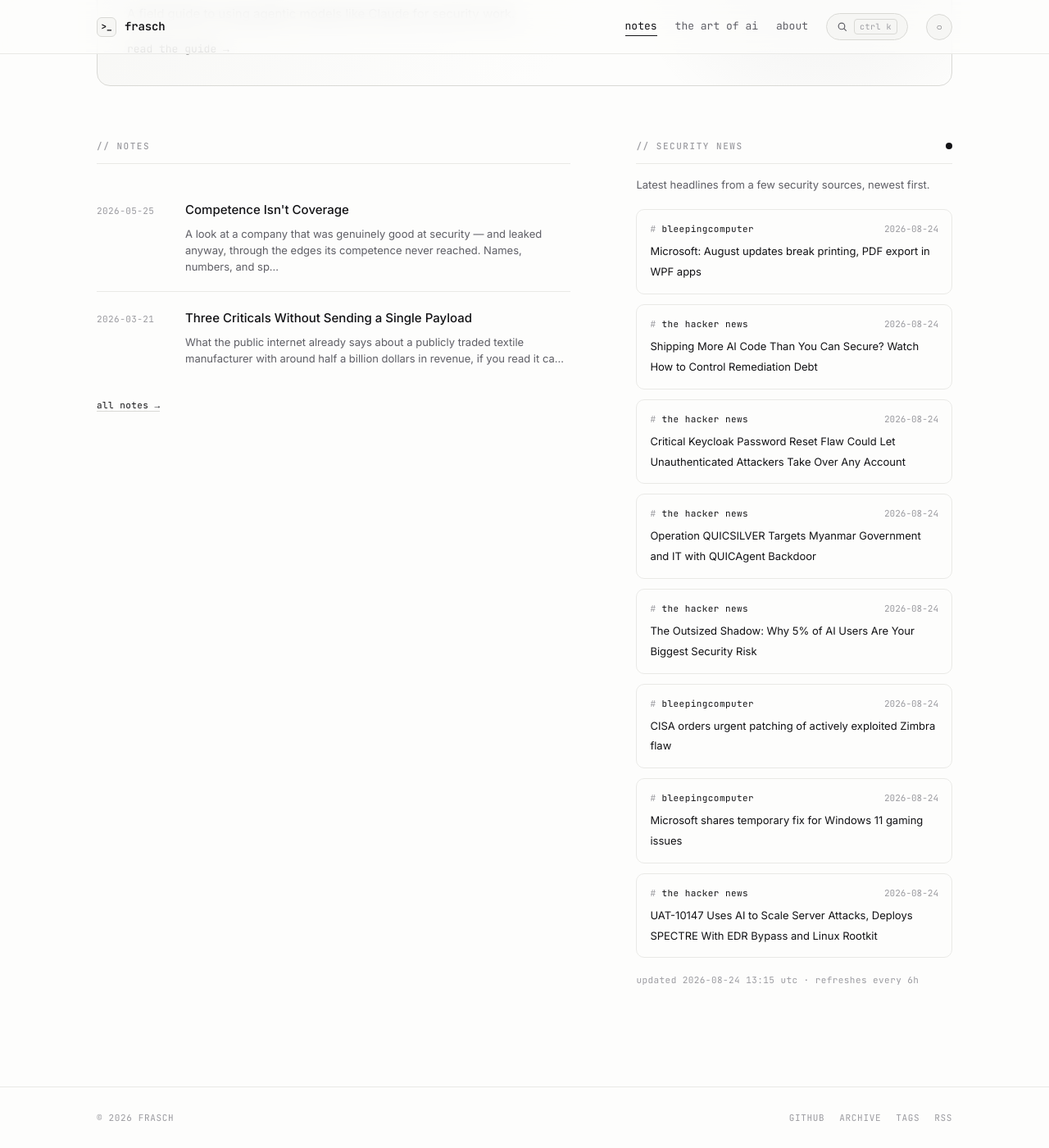
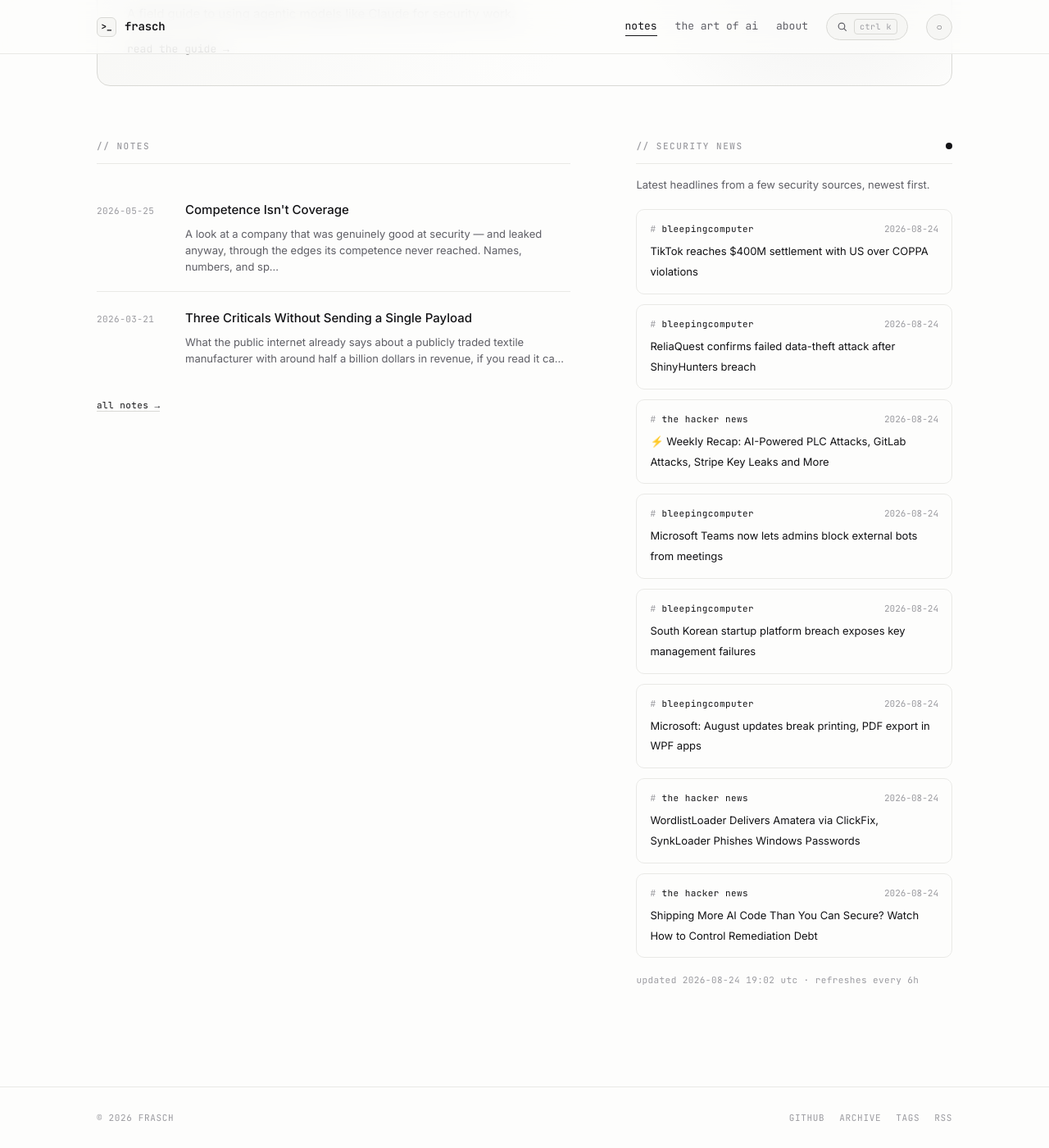
Before and after one commit to whoisfrasch/frasch, a Jekyll site: the page built from index.html, in a window 1280 px wide and 1400 px high, scrolled down 615 px. Shown: the whole window at 82% size. Built offline with Jekyll 4.4.1, drawn with Linux system fonts in a browser that asks for light colours.

Commit message:
Refresh security news feed

```diff
--- a/_data/news.json
+++ b/_data/news.json
@@ -1,6 +1,36 @@
 {
-  "updated": "2026-08-24T13:15:16Z",
+  "updated": "2026-08-24T19:02:22Z",
   "items": [
+    {
+      "source": "bleepingcomputer",
+      "title": "TikTok reaches $400M settlement with US over COPPA violations",
+      "link": "https://www.bleepingcomputer.com/news/legal/tiktok-reaches-400m-settlement-with-us-over-coppa-violations/",
+      "date": "2026-08-24T17:56:24Z"
+    },
+    {
+      "source": "bleepingcomputer",
+      "title": "ReliaQuest confirms failed data-theft attack after ShinyHunters breach",
+      "link": "https://www.bleepingcomputer.com/news/security/reliaquest-confirms-failed-data-theft-attack-after-shinyhunters-breach/",
+      "date": "2026-08-24T15:17:16Z"
+    },
+    {
+      "source": "the hacker news",
+      "title": "⚡ Weekly Recap: AI-Powered PLC Attacks, GitLab Attacks, Stripe Key Leaks and More",
+      "link": "https://thehackernews.com/2026/08/weekly-recap-ai-powered-plc-attacks.html",
+      "date": "2026-08-24T14:32:10Z"
+    },
+    {
+      "source": "bleepingcomputer",
+      "title": "Microsoft Teams now lets admins block external bots from meetings",
+      "link": "https://www.bleepingcomputer.com/news/security/microsoft-teams-now-lets-admins-block-external-bots-from-meetings/",
+      "date": "2026-08-24T14:00:19Z"
+    },
+    {
+      "source": "bleepingcomputer",
+      "title": "South Korean startup platform breach exposes key management failures",
+      "link": "https://www.bleepingcomputer.com/news/security/south-korean-startup-platform-breach-exposes-key-management-failures/",
+      "date": "2026-08-24T14:00:10Z"
+    },
     {
       "source": "bleepingcomputer",
       "title": "Microsoft: August updates break printing, PDF export in WPF apps",
@@ -9,45 +39,15 @@
     },
     {
       "source": "the hacker news",
+      "title": "WordlistLoader Delivers Amatera via ClickFix, SynkLoader Phishes Windows Passwords",
+      "link": "https://thehackernews.com/2026/08/wordlistloader-delivers-amatera-via.html",
+      "date": "2026-08-24T12:35:36Z"
+    },
+    {
+      "source": "the hacker news",
       "title": "Shipping More AI Code Than You Can Secure? Watch How to Control Remediation Debt",
       "link": "https://thehackernews.com/2026/08/shipping-more-ai-code-than-you-can.html",
       "date": "2026-08-24T11:58:00Z"
-    },
-    {
-      "source": "the hacker news",
-      "title": "Critical Keycloak Password Reset Flaw Could Let Unauthenticated Attackers Take Over Any Account",
-      "link": "https://thehackernews.com/2026/08/critical-keycloak-password-reset-flaw.html",
-      "date": "2026-08-24T11:56:34Z"
-    },
-    {
-      "source": "the hacker news",
-      "title": "Operation QUICSILVER Targets Myanmar Government and IT with QUICAgent Backdoor",
-      "link": "https://thehackernews.com/2026/08/operation-quicsilver-targets-myanmar.html",
-      "date": "2026-08-24T11:51:36Z"
-    },
-    {
-      "source": "the hacker news",
-      "title": "The Outsized Shadow: Why 5% of AI Users Are Your Biggest Security Risk",
-      "link": "https://thehackernews.com/2026/08/the-outsized-shadow-why-5-of-ai-users.html",
-      "date": "2026-08-24T11:30:00Z"
-    },
-    {
-      "source": "bleepingcomputer",
-      "title": "CISA orders urgent patching of actively exploited Zimbra flaw",
-      "link": "https://www.bleepingcomputer.com/news/security/cisa-orders-urgent-patching-of-actively-exploited-zimbra-flaw/",
-      "date": "2026-08-24T10:45:12Z"
-    },
-    {
-      "source": "bleepingcomputer",
-      "title": "Microsoft shares temporary fix for Windows 11 gaming issues",
-      "link": "https://www.bleepingcomputer.com/news/microsoft/microsoft-shares-temporary-fix-for-windows-11-gaming-issues/",
-      "date": "2026-08-24T09:42:05Z"
-    },
-    {
-      "source": "the hacker news",
-      "title": "UAT-10147 Uses AI to Scale Server Attacks, Deploys SPECTRE With EDR Bypass and Linux Rootkit",
-      "link": "https://thehackernews.com/2026/08/uat-10147-uses-ai-to-scale-server.html",
-      "date": "2026-08-24T08:08:31Z"
     }
   ]
 }
```
